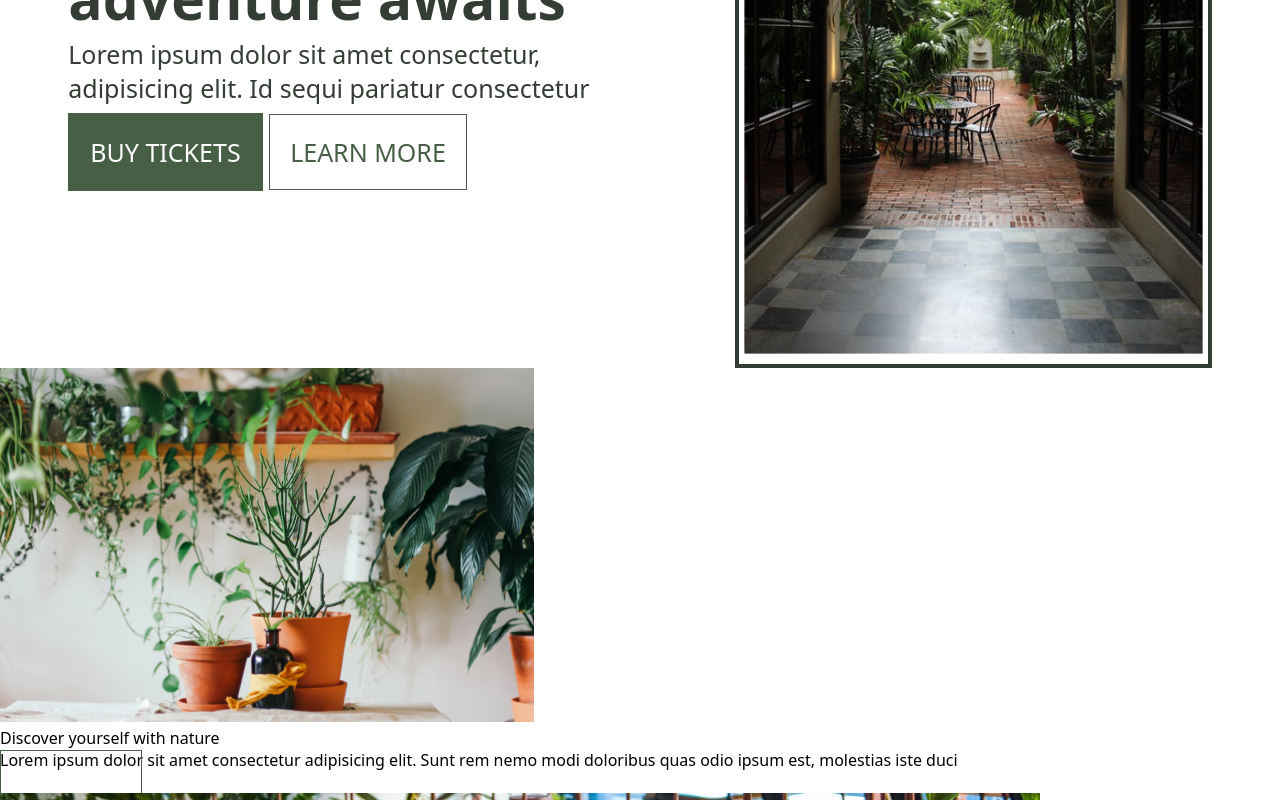
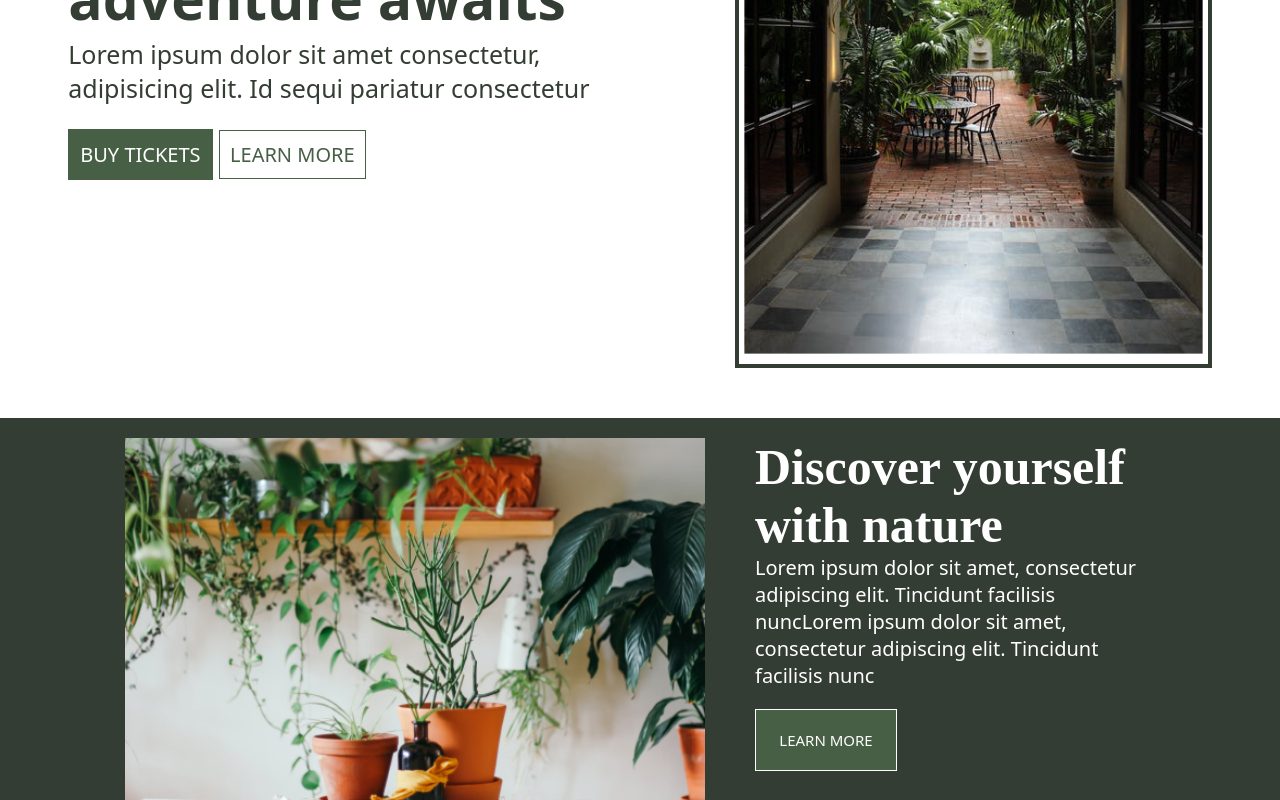
Before and after one commit to MEXRO0/BotanicalGarden, a plain HTML site: page index.html in a window 1280 px wide. Shown: the part 400-1200 px from the top of the page. Drawn offline with Linux system fonts and the light colour scheme.

Commit message:
main-section-1

```diff
--- a/index.html
+++ b/index.html
@@ -43,33 +43,27 @@
 		</header>
     <main>
       <section class="main-section">
-        <div class="main-section1">
-          <div class="main-section__item1"><img src="./Imegas/plant.jpg"></div>
-          <div class="main-section__item2">
-            <span class="main-title">Discover yourself with nature</span>
-            <p>Lorem ipsum dolor sit amet consectetur adipisicing elit. Sunt rem nemo modi doloribus quas odio ipsum est, molestias iste duci</p>
-            <div class="main-button">
-              <a href="#" class="button3">LEARN MORE</a>
-            </div>
-          </div>
-          <div class="section-2">
-            <div class="main-section__item3"><img src="./Imegas/seating area.jpg"></div>
-          </div>
+        <div>
+          <img src="./Imegas/plant.jpg" alt="plant" width="580px">
+        </div>
+        <div class="main-section__item2">
+          <h2 class="main-title">Discover yourself with nature</h2>
+          <span>Lorem ipsum dolor sit amet, consectetur adipiscing elit. Tincidunt facilisis nuncLorem ipsum dolor sit amet, consectetur adipiscing elit. Tincidunt facilisis nunc</span>
+          <a href="#" class="main-button">LEARN MORE</a>
+        </div>
+        <div class="main-section__item3">
+          <img src="./Imegas/seating area.jpg" alt="seating" style="object-fit: fill;">
+        </div>
+
+      </section>
+      <section class="main-section-2">
+        <div>
+          <h2>News & Updates</h2>
+          <span><hr width="50px">View all posts</span>
+        </div>
+        <div></div>
+        <div></div>
       </section>
     </main>
 </body>
 </html>
-
-<!--<section class="main-section">
-        <div class="main-section__item1"><img src="./Imegas/plant.jpg"></div>
-        <div class="main-section__item2">
-          <span class="main-title">Discover yourself with nature</span>
-          <p>Lorem ipsum dolor sit amet consectetur adipisicing elit. Sunt rem nemo modi doloribus quas odio ipsum est, molestias iste duci</p>
-          <div class="main-button">
-            <a href="#" class="button3">LEARN MORE</a>
-          </div>
-        </div>
-      </section>
-      <section>
-        <div class="main-section__item3"><img src="./Imegas/seating area.jpg"></div>
-      </section>-->
--- a/style.css
+++ b/style.css
@@ -63,31 +63,27 @@ margin: 20px;
 .header-button{
   margin-top: 30px;
 }
-/*buttons*/
+/*header-buttons*/
 .button1{
-  width: 300px;
-  height: 70px;
+  width: 200px;
+  height: 40px;
   background-color: #475F45;
   border: 2px solid #475F45;
   color:white;
-  padding: 20px;
+  padding: 10px;
+  font-size: 20px;
 
 }
 .button2{
-  width: 300px;
-  height: 70px;
+  width: 200px;
+  height: 40px;
   background-color: white;
   border: 1px solid #475F45;
   color: #475F45;
-  padding: 20px;
+  padding: 10px;
+  font-size: 20px;
 }
-.button3{
-  width: 300px;
-  height: 70px;
-  border: 1px solid #475F45;
-  color:white ;
-  padding: 20px;
-}
+
 .button2:hover{
   background-color: #475F45;
   color: white;
@@ -99,3 +95,42 @@ margin: 20px;
 
 
 /*main*/
+.main-section{
+  background-image: url(./Imegas/Rectangle\ 23.png);
+  margin-top: 50px;
+  display: flex;
+  flex-wrap: wrap;
+  justify-content: center;
+  gap: 50px;
+  box-sizing: border-box;
+  padding: 20px;
+
+
+}
+.main-section__item2{
+  width: 400px;
+  height: 200px;
+  font-size: 20px;
+
+  color: white;
+}
+.main-title{
+
+  font-size: 50px;
+  font-family: 'Libre Baskerville';
+}
+
+.main-button{
+  font-size: 15px;
+  margin-top: 10px;
+ width: 100px;
+ color: white;
+ height: 20px;
+ background-color: #475F45;
+ border: 1px solid white;
+  display: block;
+padding: 20px;
+text-align: center;
+margin-top: 20px;
+}
+/*main-section-2*/
```
